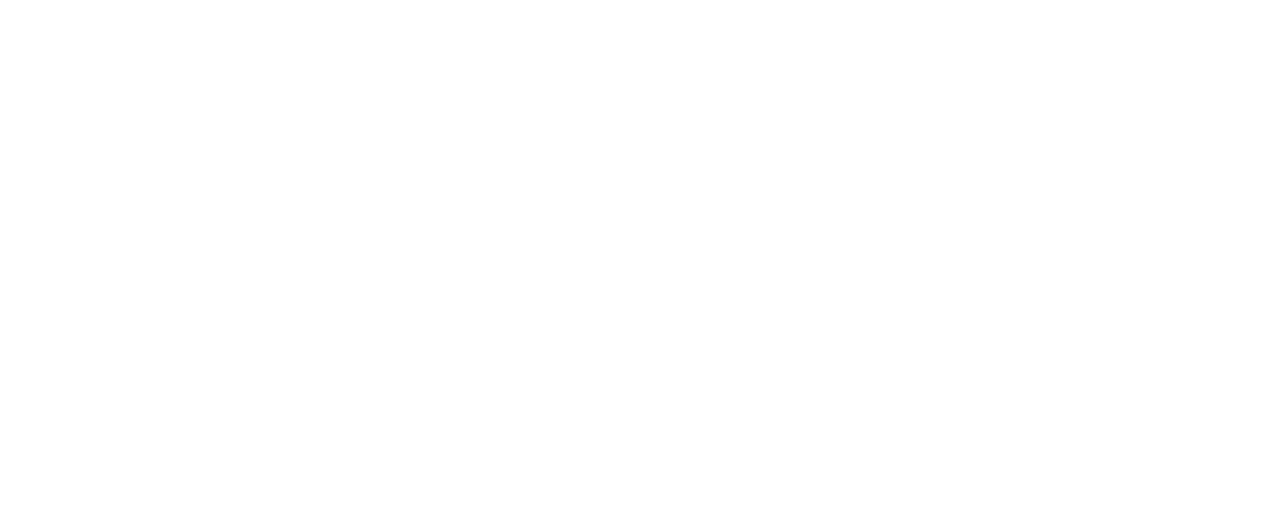
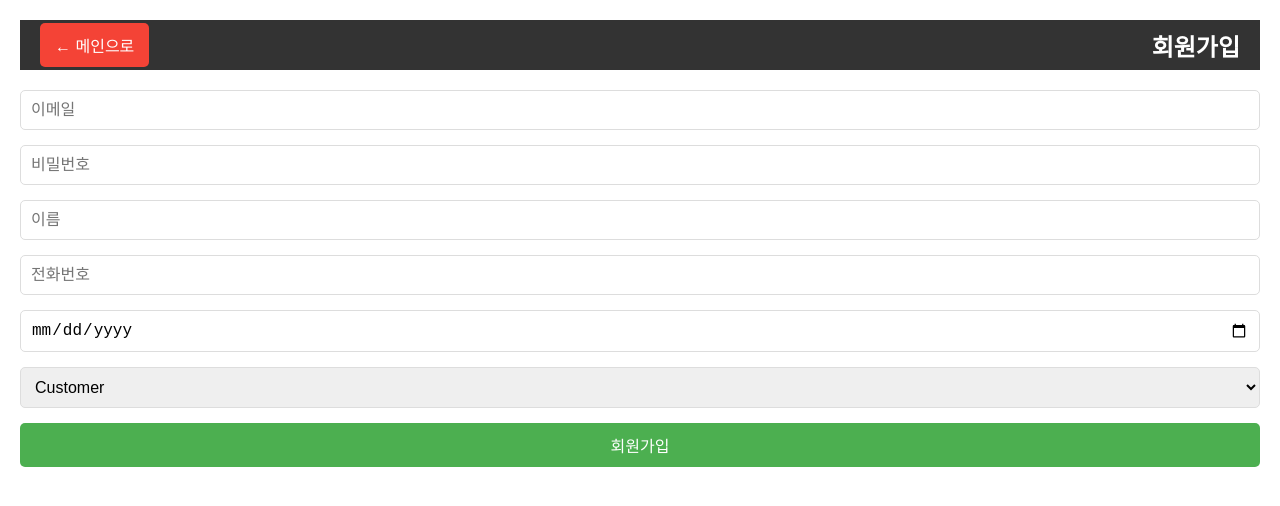
Before and after one commit to soyxni/movie_reservation, a React (Create React App) app in the folder frontend/: page /register in a window 1280 px wide. Before the commit this address had no page. Shown: the top 506 px of the page. Built offline with nearby package versions, Linux system fonts and the light colour scheme.

Commit message:
회원가입 페이지 ui 구현 및 api 연동

```diff
--- a/frontend/src/App.js
+++ b/frontend/src/App.js
@@ -4,41 +4,19 @@ import MainPage from "./components/MainPage";
 import ShowtimePage from "./components/ShowtimePage";
 import MoviePage from "./components/MoviePage";
 import LoginPage from "./components/LoginPage";
-import fetchWithToken from "./utils/fetchWithToken";
 import ReservationPage from "./components/ReservationPage";
 import ResDetailsPage from "./components/ResDetailsPage";
 import ReservationListPage from "./components/ReservationListPage";
 import AdminPage from "./components/AdminPage";
 import MovieRegisterPage from "./components/MovieRegisterPage";
-// import ScreenRegisterPage from "./components/ScreenRegisterPage";
-// import ScreenPage from "./components/ScreenPage";
-
+import RegisterPage from "./components/RegisterPage";
 
 const App = () => {
   const [isAuthenticated, setIsAuthenticated] = useState(false);
 
   useEffect(() => {
-    const checkAuthentication = async () => {
-      const token = localStorage.getItem("token");
-      if (!token) {
-        setIsAuthenticated(false);
-        return; // 토큰이 없으면 인증 확인을 하지 않음
-      }
-
-      try {
-        const response = await fetchWithToken("http://127.0.0.1:8000/api/users/me/");
-        if (response.ok) {
-          setIsAuthenticated(true);
-        } else {
-          setIsAuthenticated(false);
-        }
-      } catch (error) {
-        console.error("Authentication check failed:", error);
-        setIsAuthenticated(false);
-      }
-    };
-
-    checkAuthentication();
+    const token = localStorage.getItem("token");
+    setIsAuthenticated(!!token); // 토큰 여부로 인증 상태 설정
   }, []);
 
   return (
@@ -59,8 +37,7 @@ const App = () => {
         <Route path="/reservations" element={<ReservationListPage />} />
         <Route path="/admin" element={<AdminPage />} />
         <Route path="/admin/movies/register" element={<MovieRegisterPage />} />
-        {/* <Route path="/admin/screens/register" element={<ScreenRegisterPage />} />
-        */}
+        <Route path="/register" element={<RegisterPage />} />
       </Routes>
     </Router>
   );
--- /dev/null
+++ b/frontend/src/components/RegisterPage.css
@@ -0,0 +1,52 @@
+.register-page {
+  padding: 20px;
+  font-family: Arial, sans-serif;
+}
+
+.header {
+  display: flex;
+  justify-content: space-between;
+  align-items: center;
+  margin-bottom: 20px;
+}
+
+.back-button {
+  background-color: #f44336;
+  color: white;
+  border: none;
+  padding: 10px 15px;
+  border-radius: 5px;
+  cursor: pointer;
+}
+
+.back-button:hover {
+  background-color: #d32f2f;
+}
+
+.register-form {
+  display: flex;
+  flex-direction: column;
+  gap: 15px;
+}
+
+.register-form input,
+.register-form select {
+  padding: 10px;
+  font-size: 16px;
+  border: 1px solid #ddd;
+  border-radius: 5px;
+}
+
+.register-form button {
+  padding: 10px 20px;
+  font-size: 16px;
+  background-color: #4caf50;
+  color: white;
+  border: none;
+  border-radius: 5px;
+  cursor: pointer;
+}
+
+.register-form button:hover {
+  background-color: #388e3c;
+}
--- /dev/null
+++ b/frontend/src/components/RegisterPage.js
@@ -0,0 +1,122 @@
+import React, { useState } from "react";
+import { useNavigate } from "react-router-dom";
+import "./RegisterPage.css";
+
+const RegisterPage = () => {
+  const [form, setForm] = useState({
+    email: "",
+    password: "",
+    name: "",
+    phone: "",
+    birth_date: "",
+    role: "Customer",
+    staff_role: "",
+  });
+  const navigate = useNavigate();
+
+  const handleChange = (e) => {
+    const { name, value } = e.target;
+    setForm({ ...form, [name]: value });
+  };
+
+  const handleSubmit = async (e) => {
+    e.preventDefault();
+    try {
+      // role이 Customer라면 staff_role을 null로 설정
+      const formData = { ...form, staff_role: form.role === "Staff" ? form.staff_role : null };
+
+      const response = await fetch("http://127.0.0.1:8000/api/users/register/", {
+        method: "POST",
+        headers: {
+          "Content-Type": "application/json",
+        },
+        body: JSON.stringify(formData),
+      });
+
+      if (response.ok) {
+        alert("회원가입이 성공적으로 완료되었습니다.");
+        navigate("/login");
+      } else {
+        const errorData = await response.json();
+        console.error("회원가입 오류:", errorData);
+        alert("회원가입에 실패했습니다. 입력값을 확인하세요.");
+      }
+    } catch (error) {
+      console.error("회원가입 요청 오류:", error);
+      alert("서버와 연결에 실패했습니다.");
+    }
+  };
+
+
+  return (
+    <div className="register-page">
+      <header className="header">
+        <button className="back-button" onClick={() => navigate("/")}>
+          ← 메인으로
+        </button>
+        <h1>회원가입</h1>
+      </header>
+      <form className="register-form" onSubmit={handleSubmit}>
+        <input
+          type="email"
+          name="email"
+          placeholder="이메일"
+          value={form.email}
+          onChange={handleChange}
+          required
+        />
+        <input
+          type="password"
+          name="password"
+          placeholder="비밀번호"
+          value={form.password}
+          onChange={handleChange}
+          required
+        />
+        <input
+          type="text"
+          name="name"
+          placeholder="이름"
+          value={form.name}
+          onChange={handleChange}
+          required
+        />
+        <input
+          type="text"
+          name="phone"
+          placeholder="전화번호"
+          value={form.phone}
+          onChange={handleChange}
+          required
+        />
+        <input
+          type="date"
+          name="birth_date"
+          placeholder="생년월일"
+          value={form.birth_date}
+          onChange={handleChange}
+          required
+        />
+        <select name="role" value={form.role} onChange={handleChange} required>
+          <option value="Customer">Customer</option>
+          <option value="Staff">Staff</option>
+        </select>
+        {form.role === "Staff" && (
+          <select
+            name="staff_role"
+            value={form.staff_role}
+            onChange={handleChange}
+            required
+          >
+            <option value="">직책 선택</option>
+            <option value="Manager">Manager</option>
+            <option value="Staff">Staff</option>
+          </select>
+        )}
+        <button type="submit">회원가입</button>
+      </form>
+    </div>
+  );
+};
+
+export default RegisterPage;
```
